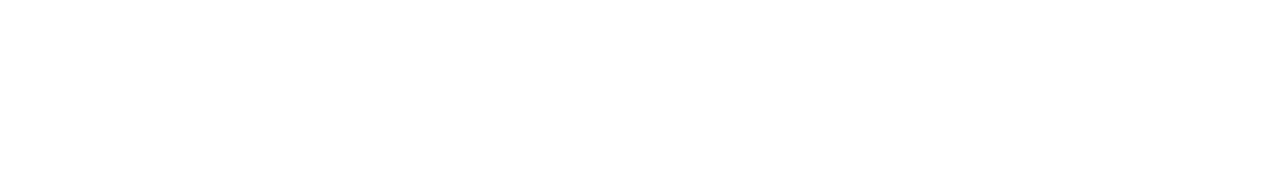
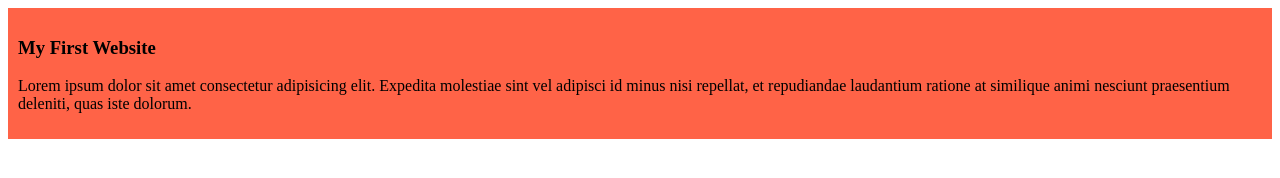
Before and after one commit to jubaircse4bu/my-simple-website, a plain HTML site: page index.html in a window 1280 px wide. Drawn offline with Linux system fonts and the light colour scheme.

Commit message:
added the first blog

```diff
--- a/index.html
+++ b/index.html
@@ -4,8 +4,12 @@
     <meta charset="UTF-8">
     <meta name="viewport" content="width=device-width, initial-scale=1.0">
     <title>My Simple Website</title>
+    <link rel="stylesheet" href="styles/blog.css">
 </head>
 <body>
-
+    <div>
+        <h3>My First Website</h3>
+        <p>Lorem ipsum dolor sit amet consectetur adipisicing elit. Expedita molestiae sint vel adipisci id minus nisi repellat, et repudiandae laudantium ratione at similique animi nesciunt praesentium deleniti, quas iste dolorum.</p>
+    </div>
 </body>
 </html>
--- /dev/null
+++ b/styles/blog.css
@@ -0,0 +1,4 @@
+div{
+    background-color: tomato;
+    padding: 10px;
+}
```
